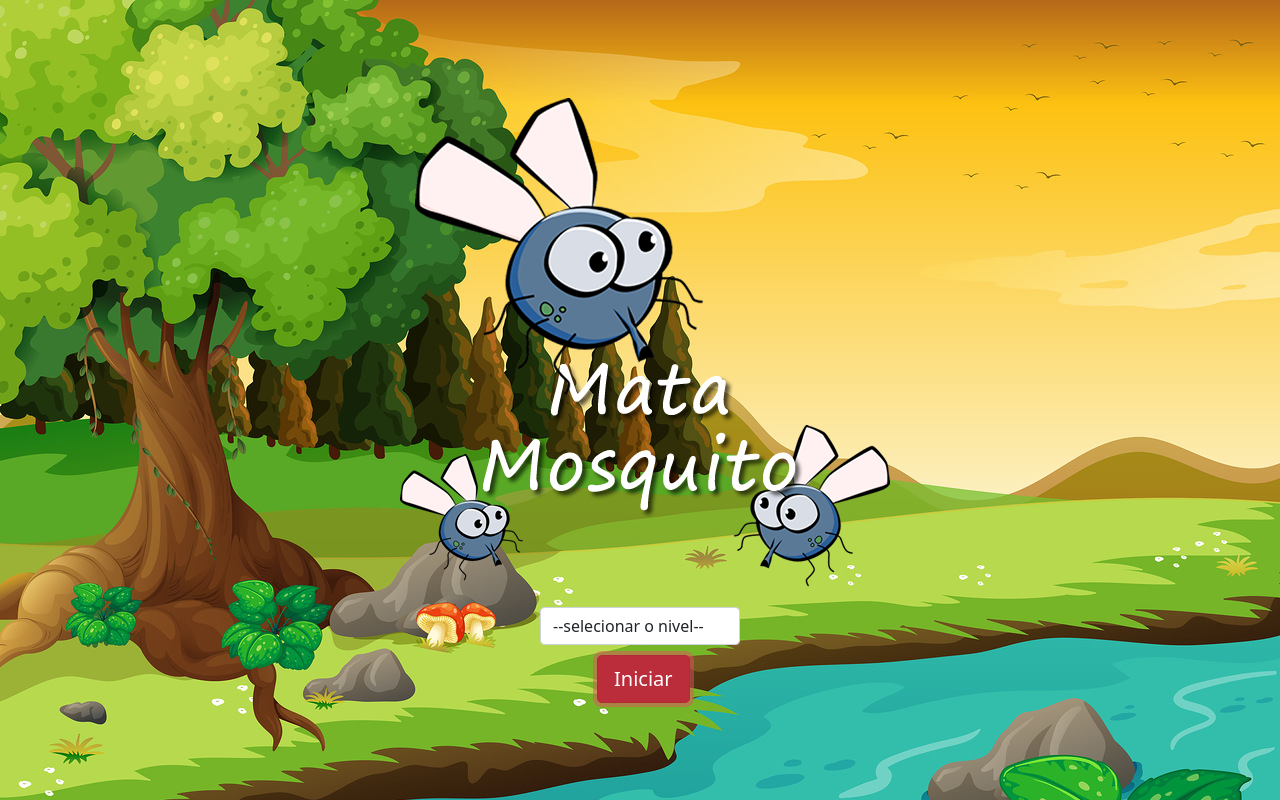
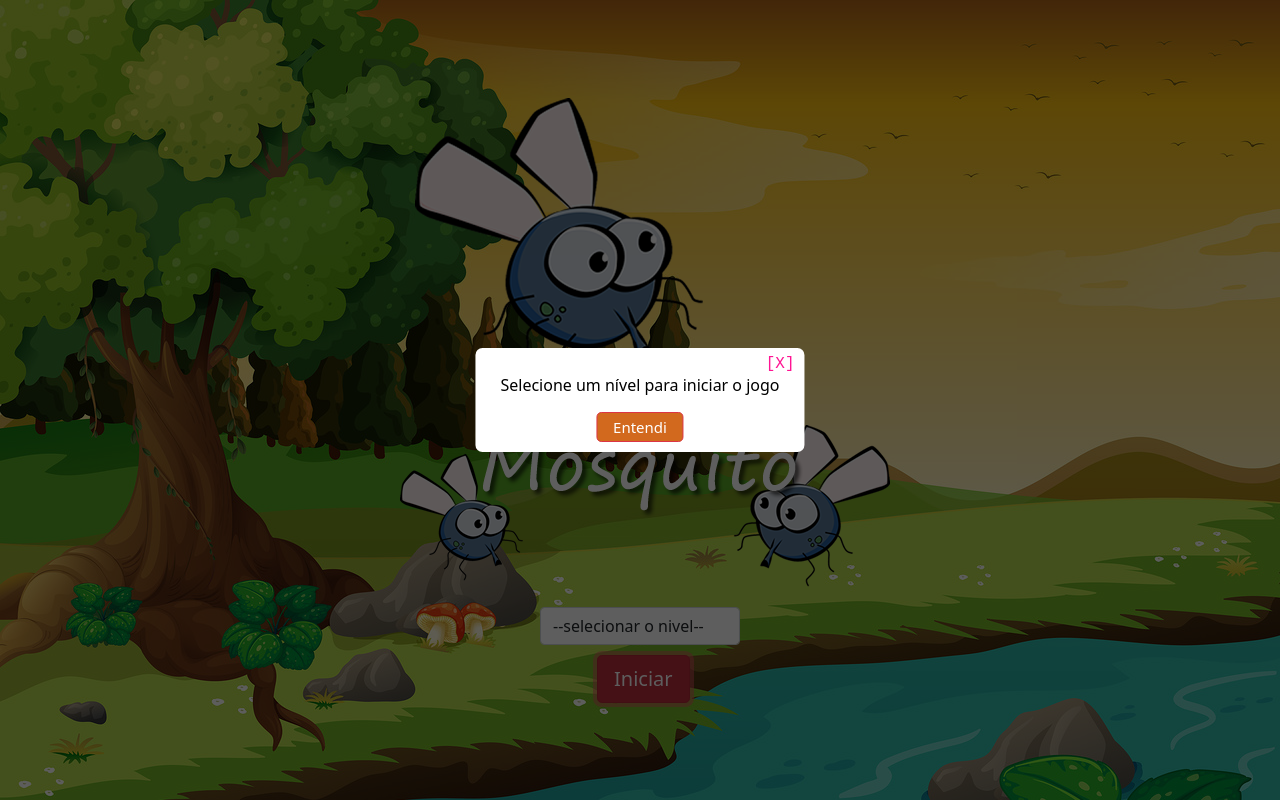
Before and after one commit to Lucas-Machado-Alves/game-mata-mosquito, a plain HTML site: page index.html in a window 1280 px wide. Both pictures are taken after a click on the button "Iniciar". Drawn offline with nearby package versions, Linux system fonts and the light colour scheme.

Commit message:
feat: pop-up

```diff
--- /dev/null
+++ b/css/popup.css
@@ -0,0 +1,44 @@
+.popoup
+{
+    background-color: white;
+    color: black;
+    max-width: 344px;
+    z-index: 99999;
+    border-radius: 7px;
+    padding: 10px;
+    position: fixed;
+}
+.popoup .bt
+{
+    height: 30px;
+    line-height: 0px;
+    background-color: chocolate;
+    font-size: 15px;
+}
+.popoup .close
+{
+    float: right;
+    font-size: 16px;
+    padding: 4px 10px 0px 0px;
+    cursor: pointer;
+    position: absolute;
+    right: 0;
+    top: 0;
+    color: deeppink;
+    font-family: monospace;
+}
+.popoup .text
+{
+    padding: 15px;
+    text-align: center;
+}
+.black
+{
+    background-color: #000000a1;
+    position: fixed;
+    width: 100%;
+    height: 100%;
+    left: 0;
+    top: 0;
+    z-index: 99998;
+}
--- a/style.css
+++ b/css/style.css
@@ -1,5 +1,5 @@
 html{
-    cursor: url(imagens/mata_mosca.png) 30 30, auto;
+    cursor: url(../imagens/mata_mosca.png) 30 30, auto;
 }
 
 .imgIntro{
@@ -35,7 +35,7 @@ img {
     position: relative;
     margin-left: auto;
     margin-right: auto;
-    background-image: url(imagens/bg.jpg);
+    background-image: url(../imagens/bg.jpg);
     background-repeat: no-repeat;
 }
 
--- a/index.html
+++ b/index.html
@@ -5,7 +5,9 @@
     <meta name="viewport" content="width=device-width, initial-scale=1.0">
     <!-- CSS only -->
     <link href="https://cdn.jsdelivr.net/npm/bootstrap@5.0.0-beta1/dist/css/bootstrap.min.css" rel="stylesheet" integrity="sha384-giJF6kkoqNQ00vy+HMDP7azOuL0xtbfIcaT9wjKHr8RbDVddVHyTfAAsrekwKmP1" crossorigin="anonymous">
-    <link rel="stylesheet" href="style.css">
+    <link rel="stylesheet" href="css/style.css">
+    <link rel="stylesheet" href="css/popup.css">
+    <script type="text/javascript" src="js/popup.js"></script>
     <title>Game</title>
 
     <script>
@@ -18,7 +20,7 @@
 
         window.onload = () =>
         {
-        winSize();
+            winSize();
         window.addEventListener('resize', () => {
             winSize();
         });
@@ -34,19 +36,19 @@
                 select.appendChild(options);
             }
         }
+
        function iniciarJogo()
        {
            var nivel = document.getElementById('nivel').value;
 
            if(nivel === '')
            {
-               alert('Selecione um nível para iniciar o jogo');
+               PopUp.show("Selecione um nível para iniciar o jogo");
                return false;
            }
            window.location.href = 'app.html?' + nivel;
        }
     </script>
-
 </head>
 <body>
     <div class="boxGame">
--- /dev/null
+++ b/js/popup.js
@@ -0,0 +1,82 @@
+const PopUp =
+{
+   bodyClass: null,
+   blackClass: null,
+   body: (element, type)=>
+   {
+       let obj = null;
+       if (typeof element != "string")
+       {
+           return false;
+       }
+     switch (type)
+     {
+         case "id":
+             obj = document.getElementsByClassName(element);
+         break;
+         case "class":
+             obj = document.getElementsByClassName(element)[0];
+         break;
+         case "body":
+             obj = document.body;
+         default:
+             obj = false;
+     }
+     if (typeof obj === "object")
+     {
+         return obj;
+     }else{
+         return false;
+     }
+
+   },
+   show : (text, element) =>
+   {
+     let body = PopUp.body("boxGame", "class"),
+         black = document.createElement("div"),
+         popup = document.createElement("div"),
+         close = document.createElement("div"),
+         textNode = document.createElement("div"),
+         center = document.createElement("center"),
+         button = document.createElement("button");
+
+         if (body)
+         {
+             PopUp.bodyClass = popup;
+             PopUp.blackClass = black;
+             black.className = "black";
+             body.appendChild(black);
+             popup.className = "popoup child";
+             close.className = "close";
+             close.setAttribute("onclick", "PopUp.close()");
+             close.appendChild(document.createTextNode("[X]"));
+             popup.appendChild(close);
+             textNode.className = "text";
+
+             textNode.appendChild(document.createTextNode(text));
+             popup.appendChild(textNode);
+
+             button.className = "btn btn-danger btn-lg bt";
+             button.type = "button";
+             button.setAttribute("onclick", "PopUp.close()");
+             button.appendChild(document.createTextNode("Entendi"));
+             center.appendChild(button);
+
+             popup.appendChild(center);
+             body.appendChild(popup);
+
+         }
+
+   },
+   close: () =>
+   {
+     if(PopUp.bodyClass && PopUp.blackClass){
+         PopUp.bodyClass.remove();
+         PopUp.blackClass.remove();
+         return true;
+     }else{
+         return false;
+     }
+
+   }
+}
```
Also changed, not shown: app.html (+2 -5 lines), fim_de_jogo.html (+1 -1 lines), vitoria.html (+1 -1 lines), js/jogo.js (renamed from jogo.js).
